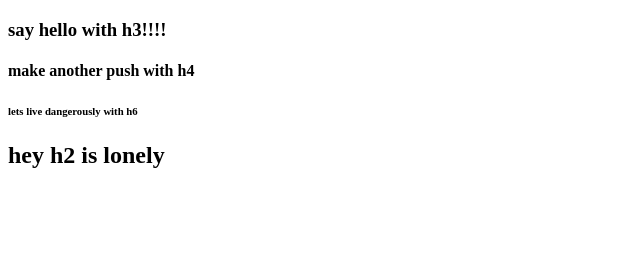
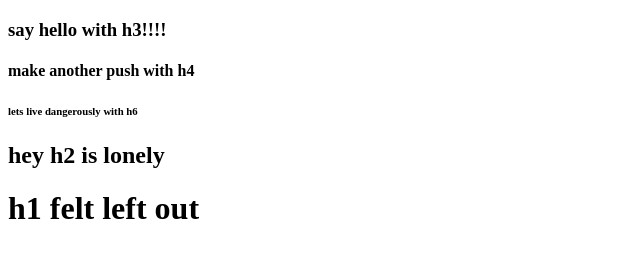
Before and after one commit to jsixx777/newnewagain, a plain HTML site: page index.html in a window 1280 px wide. Shown: the whole page, without its empty margins (0-640 px from the left). Drawn offline with Linux system fonts and the light colour scheme.

Commit message:
h1 left out

```diff
--- a/index.html
+++ b/index.html
@@ -12,5 +12,6 @@
     <h4>make another push with h4</h4>
     <h6>lets live dangerously with h6</h6>
     <h2>hey h2 is lonely</h2>
+    <h1>h1 felt left out</h1>
 </body>
 </html>
```
